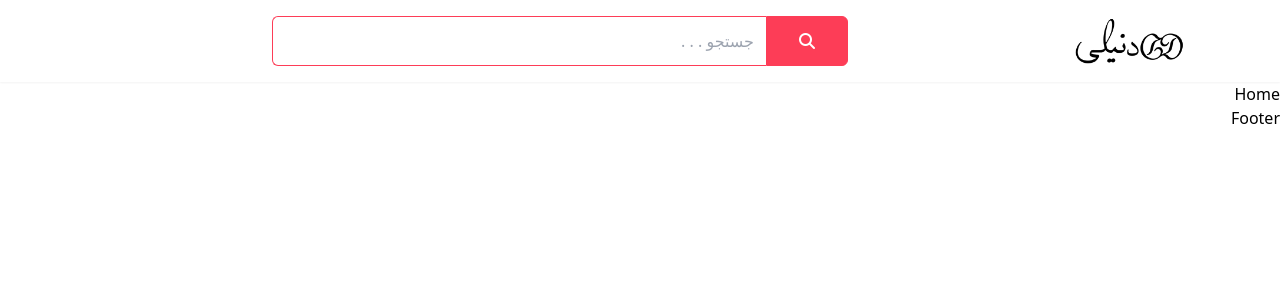
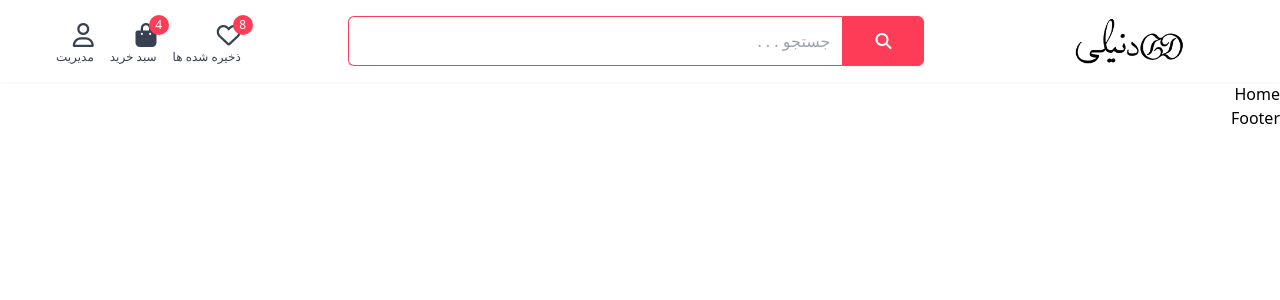
Before and after one commit to Fateme-nm/onlineShop_react, a React (Create React App) app: page / in a window 1280 px wide. Shown: the top 300 px of the page. Built offline with nearby package versions, Linux system fonts and the light colour scheme; a web font is replaced by a local one.

Commit message:
feat: icon and name and number added to NavIcon component

```diff
--- a/src/layout/userLayout/Header/components/NavIcon/NavIcon.jsx
+++ b/src/layout/userLayout/Header/components/NavIcon/NavIcon.jsx
@@ -7,7 +7,13 @@ const NavIcon = ({ icon, number, href,children }) => {
       to={href}
       class="block text-center text-gray-700 hover:text-primary transition relative"
     >
-
+      {number ? (<span class="absolute -right-3 -top-1 w-5 h-5 rounded-full flex items-center justify-center bg-primary text-white text-xs">
+        {number}
+      </span>) : null }
+      <div class="text-2xl">
+        {icon}
+      </div>
+      <div class="text-xs leading-3">{children}</div>
     </Link>
   );
 };
```
